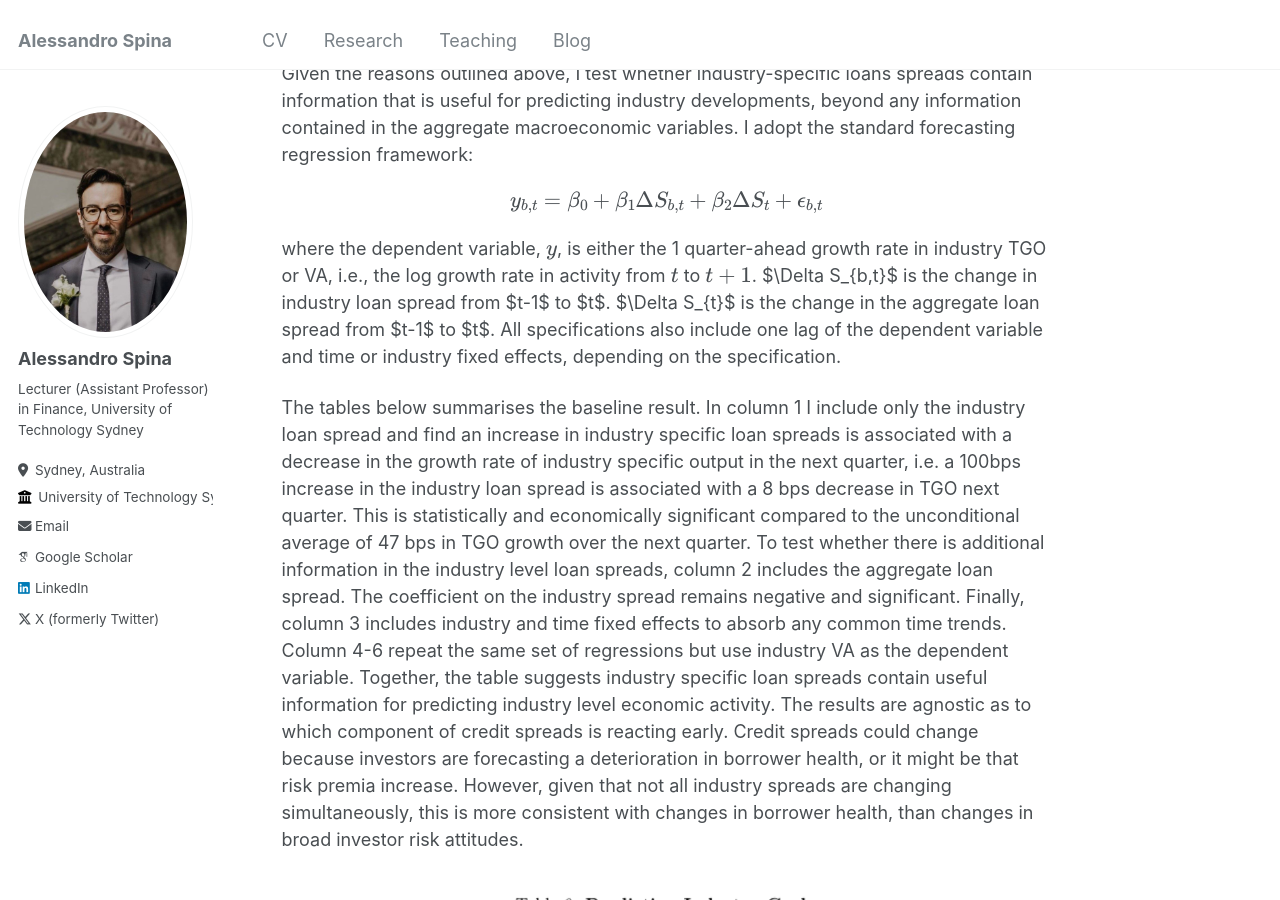
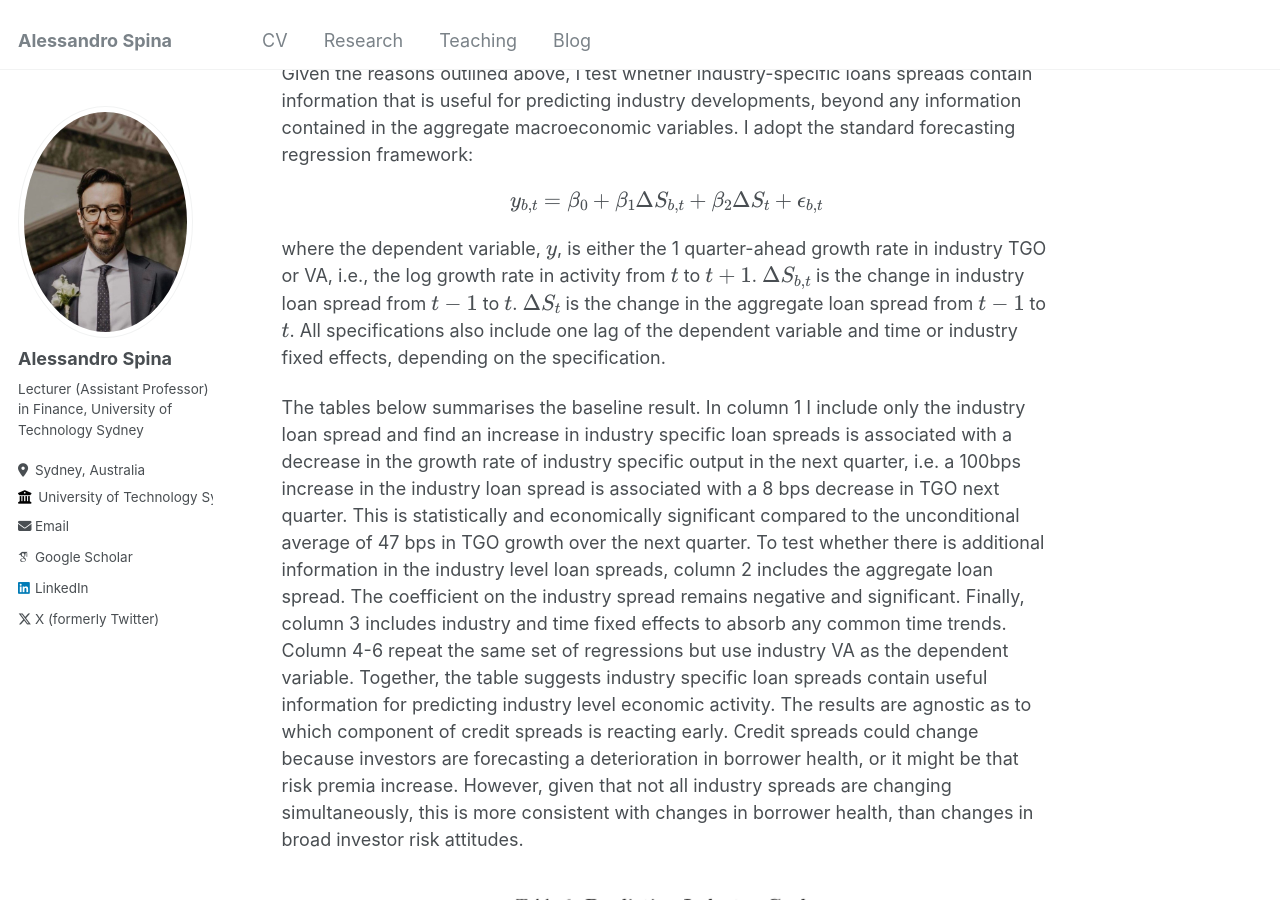
Before and after one commit to aspi6246/aspi6246.github.io, a Jekyll site: the page built from _posts/2024-11-05-blog-post-5.md, in a window 1280 px wide and 900 px high, scrolled down 4314 px. Built offline with Jekyll 4.4.1, drawn with Linux system fonts in a browser that asks for light colours; some web fonts are replaced.

```diff
--- a/_posts/2024-11-05-blog-post-5.md
+++ b/_posts/2024-11-05-blog-post-5.md
@@ -40,7 +40,7 @@ $$
 y_{b,t} = \beta_{0} + \beta_{1} \Delta S_{b,t} + \beta_{2} \Delta S_{t} + \epsilon_{b,t}
 $$
 
-where the dependent variable, $$y$$, is either the 1 quarter-ahead growth rate in industry TGO or VA, i.e., the log growth rate in activity from $$t$$ to $$t+1$$. $\Delta S_{b,t}$ is the change in industry loan spread from $t-1$ to $t$. $\Delta S_{t}$ is the change in the aggregate loan spread from $t-1$ to $t$. All specifications also include one lag of the dependent variable and time or industry fixed effects, depending on the specification.
+where the dependent variable, $$y$$, is either the 1 quarter-ahead growth rate in industry TGO or VA, i.e., the log growth rate in activity from $$t$$ to $$t+1$$. $$\Delta S_{b,t}$$ is the change in industry loan spread from $$t-1$$ to $$t$$. $$\Delta S_{t}$$ is the change in the aggregate loan spread from $$t-1$$ to $$t$$. All specifications also include one lag of the dependent variable and time or industry fixed effects, depending on the specification.
 
 The tables below summarises the baseline result. In column 1 I include only the industry loan spread and find an increase in industry specific loan spreads is associated with a decrease in the growth rate of industry specific output in the next quarter, i.e. a 100bps increase in the industry loan spread is associated with a 8 bps decrease in TGO next quarter. This is statistically and economically significant compared to the unconditional average of 47 bps in TGO growth over the next quarter. To test whether there is additional information in the industry level loan spreads, column 2 includes the aggregate loan spread. The coefficient on the industry spread remains negative and significant. Finally, column 3 includes industry and time fixed effects to absorb any common time trends. Column 4-6 repeat the same set of regressions but use industry VA as the dependent variable. Together, the table suggests industry specific loan spreads contain useful information for predicting industry level economic activity. The results are agnostic as to which component of credit spreads is reacting early. Credit spreads could change because investors are forecasting a deterioration in borrower health, or it might be that risk premia increase. However, given that not all industry spreads are changing simultaneously, this is more consistent with changes in borrower health, than changes in broad investor risk attitudes.
 
```
